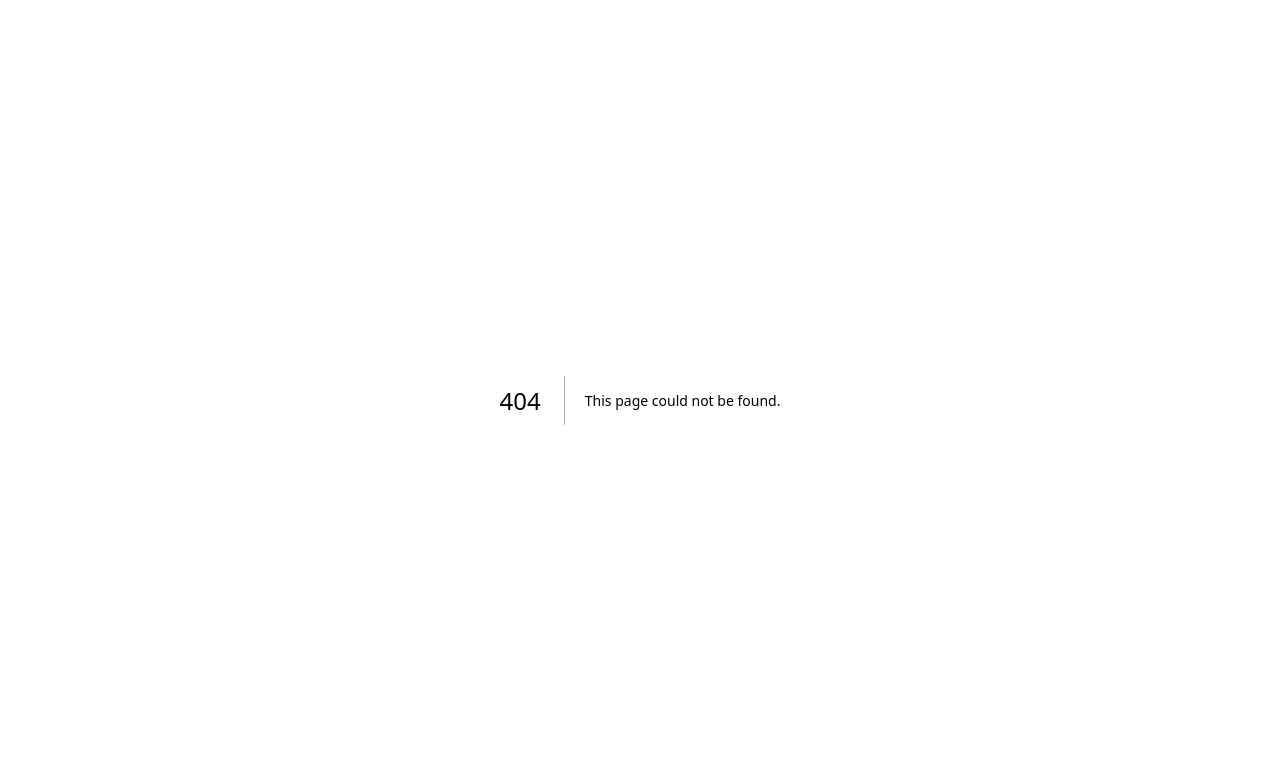
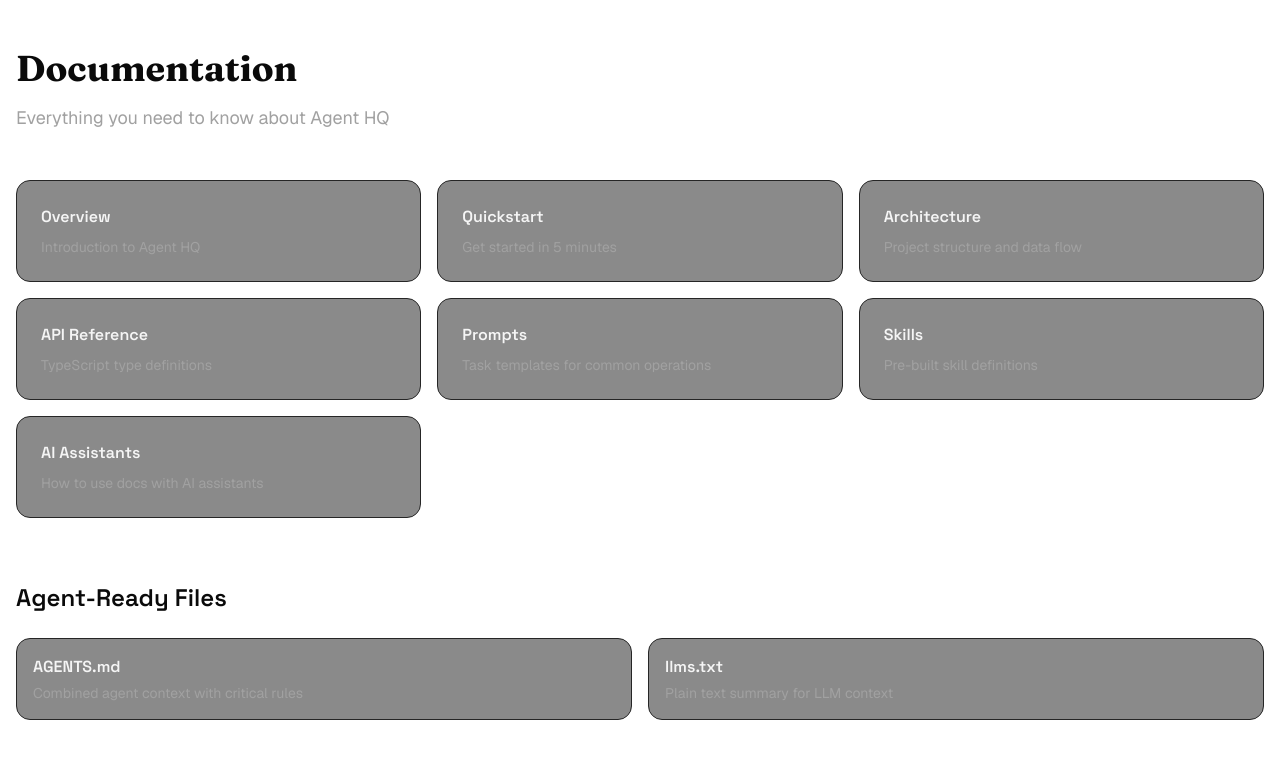
Before and after one commit to tawkiebot/agent-hq, a Next.js app: page /agent-hq/docs in a window 1280 px wide. Before the commit this address had no page. Shown: the top 758 px of the page. Built offline with nearby package versions, Linux system fonts and the light colour scheme.

Commit message:
Add docs index page

```diff
--- /dev/null
+++ b/app/docs/page.tsx
@@ -0,0 +1,65 @@
+import { Metadata } from 'next'
+import Link from 'next/link'
+
+export const metadata: Metadata = {
+  title: 'Documentation - Agent HQ',
+  description: 'Agent HQ documentation',
+}
+
+const docs = [
+  { title: 'Overview', description: 'Introduction to Agent HQ', href: '/docs/overview' },
+  { title: 'Quickstart', description: 'Get started in 5 minutes', href: '/docs/quickstart' },
+  { title: 'Architecture', description: 'Project structure and data flow', href: '/docs/architecture' },
+  { title: 'API Reference', description: 'TypeScript type definitions', href: '/docs/api' },
+  { title: 'Prompts', description: 'Task templates for common operations', href: '/docs/prompts' },
+  { title: 'Skills', description: 'Pre-built skill definitions', href: '/docs/skills' },
+  { title: 'AI Assistants', description: 'How to use docs with AI assistants', href: '/docs/ai-assistants' },
+]
+
+export default function DocsPage() {
+  return (
+    <div className="container mx-auto px-4 py-12">
+      <h1 className="text-4xl font-bold mb-4 font-[family-name:var(--font-fraunces)]">Documentation</h1>
+      <p className="text-neutral-400 mb-12 text-lg">Everything you need to know about Agent HQ</p>
+
+      <div className="grid gap-4 sm:grid-cols-2 lg:grid-cols-3">
+        {docs.map((doc) => (
+          <Link
+            key={doc.href}
+            href={doc.href}
+            className="group rounded-xl border border-neutral-800 bg-neutral-900/50 p-6 transition-all hover:border-emerald-600/50 hover:bg-neutral-900 cursor-pointer"
+          >
+            <h2 className="font-bold text-neutral-100 group-hover:text-emerald-400 transition-colors font-[family-name:var(--font-space-grotesk)] mb-2">
+              {doc.title}
+            </h2>
+            <p className="text-sm text-neutral-400">{doc.description}</p>
+          </Link>
+        ))}
+      </div>
+
+      <section className="mt-16">
+        <h2 className="text-2xl font-bold mb-6 font-[family-name:var(--font-space-grotesk)]">Agent-Ready Files</h2>
+        <div className="grid gap-4 sm:grid-cols-2">
+          <a
+            href="https://github.com/tawkiebot/agent-hq/blob/main/AGENTS.md"
+            target="_blank"
+            rel="noopener noreferrer"
+            className="rounded-xl border border-neutral-800 bg-neutral-900/50 p-4 transition-all hover:border-emerald-600/50 hover:bg-neutral-900 cursor-pointer"
+          >
+            <h3 className="font-bold text-neutral-100 font-[family-name:var(--font-space-grotesk)] mb-1">AGENTS.md</h3>
+            <p className="text-sm text-neutral-400">Combined agent context with critical rules</p>
+          </a>
+          <a
+            href="https://github.com/tawkiebot/agent-hq/blob/main/llms.txt"
+            target="_blank"
+            rel="noopener noreferrer"
+            className="rounded-xl border border-neutral-800 bg-neutral-900/50 p-4 transition-all hover:border-emerald-600/50 hover:bg-neutral-900 cursor-pointer"
+          >
+            <h3 className="font-bold text-neutral-100 font-[family-name:var(--font-space-grotesk)] mb-1">llms.txt</h3>
+            <p className="text-sm text-neutral-400">Plain text summary for LLM context</p>
+          </a>
+        </div>
+      </section>
+    </div>
+  )
+}
--- a/package.json
+++ b/package.json
@@ -56,6 +56,8 @@
     "react-hook-form": "^7.60.0",
     "react-resizable-panels": "^2.1.7",
     "recharts": "2.15.4",
+    "remark": "^15.0.1",
+    "remark-html": "^16.0.1",
     "sonner": "^1.7.4",
     "tailwind-merge": "^2.5.5",
     "tailwindcss-animate": "^1.0.7",
```
Also changed, not shown: 1 other file (tests, documents, lock files or other folders).
